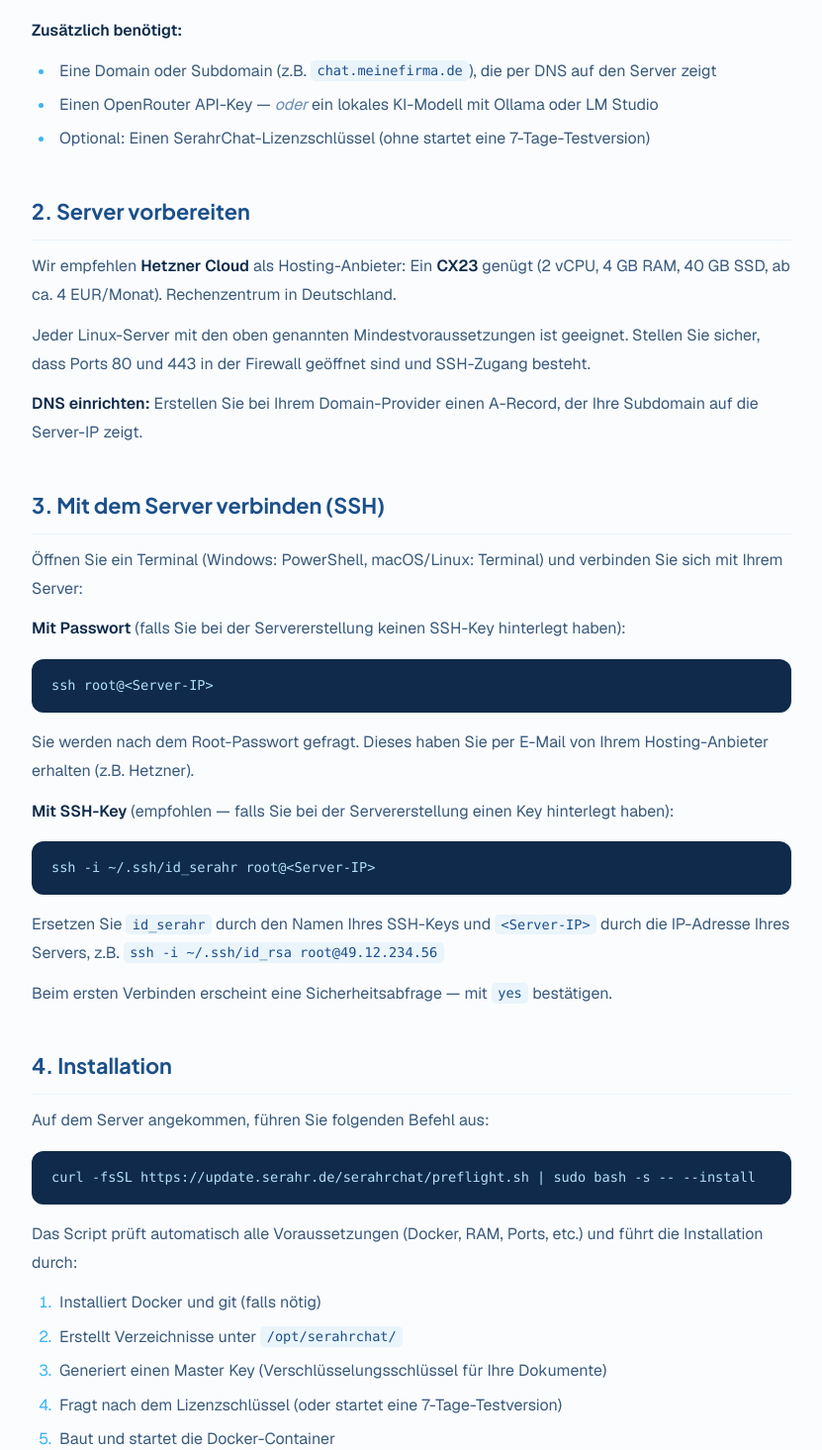
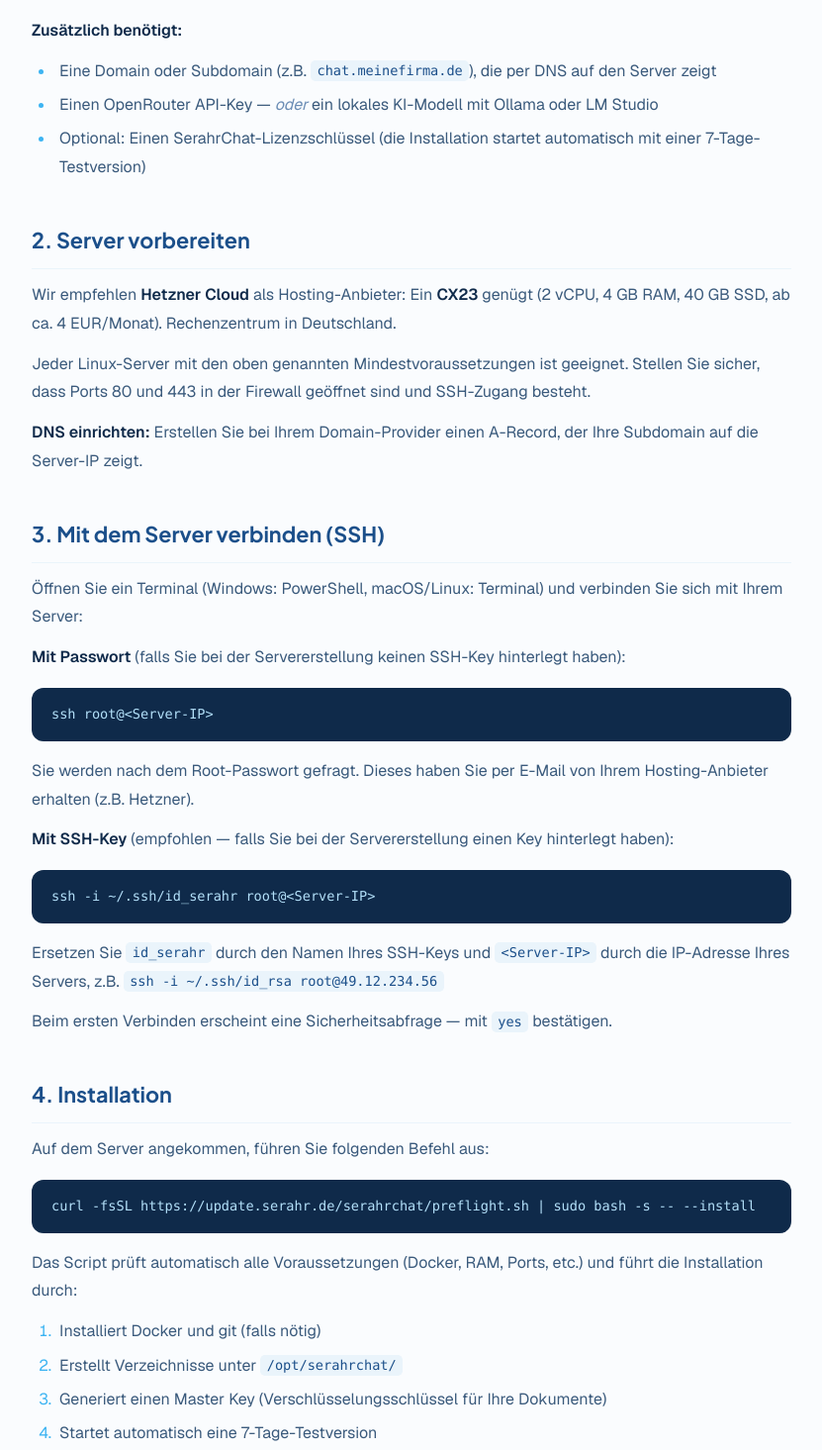
Before and after one commit to Reeb78/serahr-website, a Next.js app: page /de/dokumentation/chat in a window 1280 px wide. Shown: the part 905-2370 px from the top of the page at 99% size, without its empty margins (224-1055 px from the left). Built offline with nearby package versions, Linux system fonts and the light colour scheme.

Commit message:
docs: update installation flow — trial starts automatically, no key prompt
Remove outdated reference to license key prompt during installation.
The installer now starts a 7-day trial automatically.

Co-Authored-By: Claude Opus 4.6 <noreply@anthropic.com>

```diff
--- a/src/app/[locale]/dokumentation/chat/page.tsx
+++ b/src/app/[locale]/dokumentation/chat/page.tsx
@@ -54,7 +54,7 @@ function DoksChatDE() {
       <ul>
         <li>Eine Domain oder Subdomain (z.B. <code>chat.meinefirma.de</code>), die per DNS auf den Server zeigt</li>
         <li>Einen OpenRouter API-Key — <em>oder</em> ein lokales KI-Modell mit Ollama oder LM Studio</li>
-        <li>Optional: Einen SerahrChat-Lizenzschlüssel (ohne startet eine 7-Tage-Testversion)</li>
+        <li>Optional: Einen SerahrChat-Lizenzschlüssel (die Installation startet automatisch mit einer 7-Tage-Testversion)</li>
       </ul>
 
       <h2>2. Server vorbereiten</h2>
@@ -80,7 +80,7 @@ function DoksChatDE() {
         <li>Installiert Docker und git (falls nötig)</li>
         <li>Erstellt Verzeichnisse unter <code>/opt/serahrchat/</code></li>
         <li>Generiert einen Master Key (Verschlüsselungsschlüssel für Ihre Dokumente)</li>
-        <li>Fragt nach dem Lizenzschlüssel (oder startet eine 7-Tage-Testversion)</li>
+        <li>Startet automatisch eine 7-Tage-Testversion</li>
         <li>Baut und startet die Docker-Container</li>
       </ol>
       <p>Am Ende erhalten Sie die URL zum Admin-Panel und ein initiales Passwort. <strong>Notieren Sie sich dieses Passwort!</strong></p>
@@ -224,7 +224,7 @@ function DoksChatEN() {
       <ul>
         <li>A domain or subdomain (e.g. <code>chat.mycompany.com</code>) with DNS pointing to the server</li>
         <li>An OpenRouter API key — <em>or</em> a local AI model with Ollama or LM Studio</li>
-        <li>Optional: A SerahrChat license key (without one, a 7-day free trial starts)</li>
+        <li>Optional: A SerahrChat license key (the installation automatically starts with a 7-day free trial)</li>
       </ul>
 
       <h2>2. Server Setup</h2>
@@ -248,7 +248,7 @@ function DoksChatEN() {
         <li>Installs Docker and git (if needed)</li>
         <li>Creates directories under <code>/opt/serahrchat/</code></li>
         <li>Generates a Master Key (encryption key for your documents)</li>
-        <li>Prompts for the license key (or starts a 7-day trial)</li>
+        <li>Automatically starts a 7-day free trial</li>
         <li>Builds and starts the Docker containers</li>
       </ol>
       <p>At the end you will receive the admin panel URL and an initial password. <strong>Save this password!</strong></p>
```
